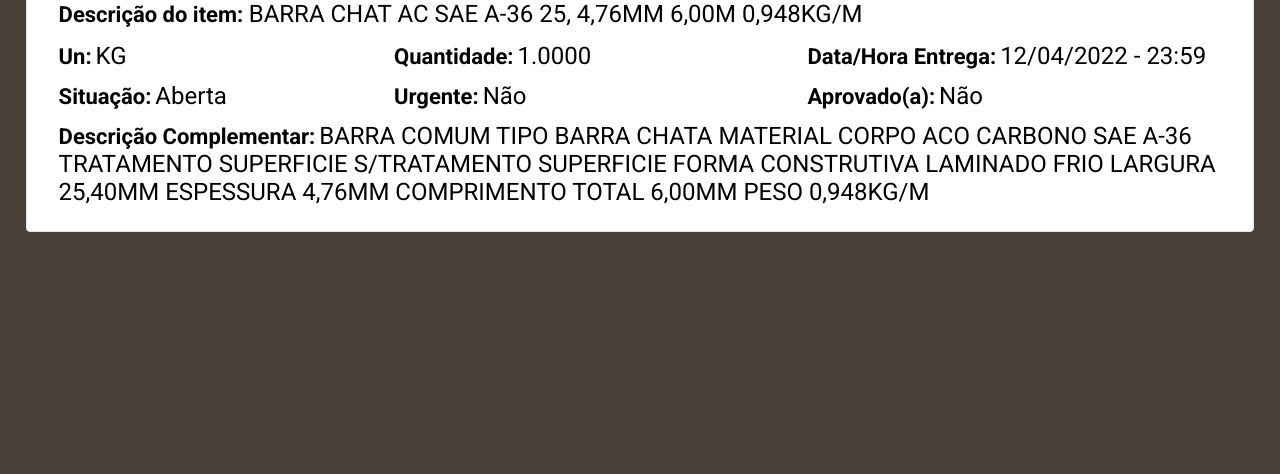
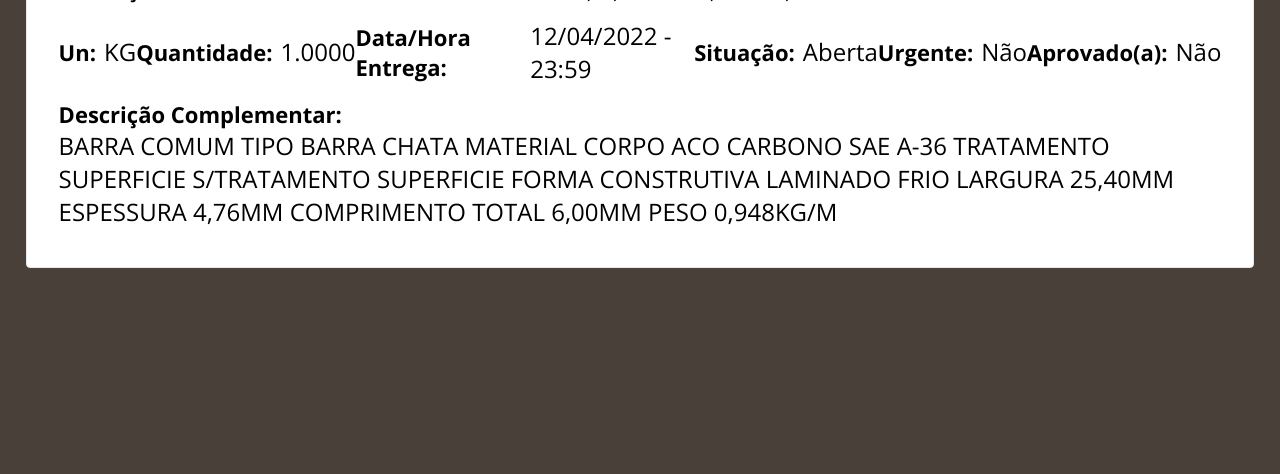
Before and after one commit to ACB-Applications/card-item-almox, a plain HTML site: page index.html in a window 1280 px wide. Shown: the part 326-800 px from the top of the page. Drawn offline with nearby package versions, Linux system fonts and the light colour scheme.

Commit message:
Launching update to code

```diff
--- a/index.html
+++ b/index.html
@@ -16,41 +16,46 @@
         <div class="req-id-title">
           <a href="">10 - 001932483</a>
         </div>
-        <div class="description-item">
-          <label style="font-weight: 700; font-size: 22px;">Descrição do item: </label>
-          <span style="font-weight: 400; font-size: 24px;">BARRA CHAT AC SAE A-36 25, 4,76MM 6,00M 0,948KG/M</span>
-        </div>
         <div class="content">
-          <div class="content-un">
-            <label style="font-weight: 700; font-size: 22px;">Un:</label>
-            <span style="font-weight: 400; font-size: 24px;">KG</span>
-          </div>
-          <div class="content-quantidade">
-            <label style="font-weight: 700; font-size: 22px;">Quantidade:</label>
-            <span style="font-weight: 400; font-size: 24px;">1.0000</span>
-          </div>
-          <div class="content-data-hora">
-            <label style="font-weight: 700; font-size: 22px;">Data/Hora Entrega:</label>
-            <span style="font-weight: 400; font-size: 24px;">12/04/2022 - 23:59</span>
+          <div class="div-description-item">
+            <p class="p-description-item">Descrição do item:</p>
+            <p class="p-description-item-value">BARRA CHAT AC SAE A-36 25, 4,76MM 6,00M 0,948KG/M</p>
           </div>
         </div>
         <div class="content">
-          <div class="content-situacao">
-            <label style="font-weight: 700; font-size: 22px;">Situação:</label>
-            <span style="font-weight: 400; font-size: 24px;">Aberta</span>
+          <div class="div-un">
+            <p class="p-un">Un:</p>
+            <p class="p-un-value">KG</p>
           </div>
-          <div class="content-urgente">
-            <label style="font-weight: 700; font-size: 22px;">Urgente:</label>
-            <span style="font-weight: 400; font-size: 24px;">Não</span>
+          <div class="div-quantidade">
+            <p class="p-quantidade">Quantidade:</p>
+            <p class="p-quantidade-value">1.0000</p>
           </div>
-          <div class="content-aprovado">
-            <label style="font-weight: 700; font-size: 22px;">Aprovado(a):</label>
-            <span style="font-weight: 400; font-size: 24px;">Não</span>
+          <div class="div-data-hora">
+            <p class="p-data-hora">Data/Hora Entrega:</p>
+            <p class="p-data-hora-value">12/04/2022 - 23:59</p>
+          </div>
+          <div class="div-situacao">
+            <p class="p-situacao">Situação:</p>
+            <p class="p-situacao-value">Aberta</p>
+          </div>
+          <div class="div-urgente">
+            <p class="p-urgente">Urgente:</p>
+            <p class="p-urgente-value">Não</p>
+          </div>
+          <div class="div-aprovado">
+            <p class="p-aprovado">Aprovado(a):</p>
+            <p class="p-aprovado-value">Não</p>
           </div>
         </div>
-        <div class="content-descricao-complementar">
-          <label style="font-weight: 700; font-size: 22px;">Descrição Complementar:</label>
-          <span style="font-weight: 400; font-size: 24px;">BARRA COMUM TIPO BARRA CHATA MATERIAL CORPO ACO CARBONO SAE A-36 TRATAMENTO SUPERFICIE S/TRATAMENTO SUPERFICIE FORMA CONSTRUTIVA LAMINADO FRIO LARGURA 25,40MM ESPESSURA 4,76MM COMPRIMENTO TOTAL 6,00MM PESO 0,948KG/M</span>
+        <div class="content">
+          <div class="div-descricao-complementar">
+            <p class="p-descricao-complementar">Descrição Complementar:</p>
+            <p class="p-descricao-complementar-value">BARRA COMUM TIPO BARRA CHATA MATERIAL CORPO ACO CARBONO SAE
+              A-36 TRATAMENTO SUPERFICIE S/TRATAMENTO SUPERFICIE FORMA CONSTRUTIVA LAMINADO FRIO LARGURA 25,40MM
+              ESPESSURA
+              4,76MM COMPRIMENTO TOTAL 6,00MM PESO 0,948KG/M</p>
+          </div>
         </div>
       </div>
     </div>
--- a/style.css
+++ b/style.css
@@ -1,4 +1,4 @@
-@import url('https://fonts.googleapis.com/css2?family=Roboto:wght@100;300;400;500;700;900&display=swap');
+@import url("https://fonts.googleapis.com/css2?family=Open+Sans:wght@300;400;500;600;700;800&display=swap");
 
 * {
   margin: 0;
@@ -7,7 +7,7 @@
 }
 
 body {
-  background: #4A403A;
+  background: #4a403a;
 }
 
 .container {
@@ -24,7 +24,7 @@ body {
   width: 96%;
   margin: 0;
   padding: 0;
-  background: #FFFFFF;
+  background: #ffffff;
   border: 1px solid #e6e7e8;
   border-radius: 4px;
 }
@@ -32,7 +32,14 @@ body {
 .card-body {
   position: relative;
   padding: 25px 32px 25px 32px;
-  font-family: "Roboto", sans-serif;
+  font-family: "Open Sans", sans-serif;
+}
+
+.content {
+  display: flex;
+  position: relative;
+  margin-bottom: 14px;
+  justify-content: space-between;
 }
 
 .req-id-title {
@@ -48,47 +55,128 @@ body {
 }
 
 .req-id-title a:hover {
-  color: #42C2FF;
+  color: #42c2ff;
 }
 
-.description-item {
-  position: relative;
-  margin-bottom: 14px;
+.div-description-item {
+  display: flex;
+  align-items: center;
 }
 
-.content {
-  display: flex;
-  position: relative;
-  margin-bottom: 14px;
-  justify-content: space-between;
+.p-description-item {
+  font-weight: 700;
+  font-size: 22px;
+  padding-right: 8px;
 }
 
-.content-un {
-  width: 186px;
-  height: 26px;
+.p-description-item-value {
+  font-weight: 400;
+  font-size: 24px;
 }
 
-.content-quantidade {
-  width: 264px;
-  height: 26px;
+.div-un {
+  display: flex;
+  align-items: center;
 }
 
-.content-data-hora {
-  width: 414px;
-  height: 26px;
+.p-un {
+  font-weight: 700;
+  font-size: 22px;
+  padding-right: 8px;
 }
 
-.content-situacao {
-  width: 186px;
-  height: 26px;
+.p-un-value {
+  font-weight: 400;
+  font-size: 24px;
 }
 
-.content-urgente {
-  width: 264px;
-  height: 26px;
+.div-quantidade {
+  display: flex;
+  align-items: center;
 }
 
-.content-aprovado {
-  width: 414px;
-  height: 26px;
+.p-quantidade {
+  font-weight: 700;
+  font-size: 22px;
+  padding-right: 8px;
 }
+
+.p-quantidade-value {
+  font-weight: 400;
+  font-size: 24px;
+}
+
+.div-data-hora {
+  display: flex;
+  align-items: center;
+}
+
+.p-data-hora {
+  font-weight: 700;
+  font-size: 22px;
+  padding-right: 8px;
+}
+
+.p-data-hora-value {
+  font-weight: 400;
+  font-size: 24px;
+}
+
+.div-situacao {
+  display: flex;
+  align-items: center;
+}
+
+.p-situacao {
+  font-weight: 700;
+  font-size: 22px;
+  padding-right: 8px;
+}
+
+.p-situacao-value {
+  font-weight: 400;
+  font-size: 24px;
+}
+
+.div-urgente {
+  display: flex;
+  align-items: center;
+}
+
+.p-urgente {
+  font-weight: 700;
+  font-size: 22px;
+  padding-right: 8px;
+}
+
+.p-urgente-value {
+  font-weight: 400;
+  font-size: 24px;
+}
+
+.div-aprovado {
+  display: flex;
+  align-items: center;
+}
+
+.p-aprovado {
+  font-weight: 700;
+  font-size: 22px;
+  padding-right: 8px;
+}
+
+.p-aprovado-value {
+  font-weight: 400;
+  font-size: 24px;
+}
+
+.p-descricao-complementar {
+  font-weight: 700;
+  font-size: 22px;
+  padding-right: 8px;
+}
+
+.p-descricao-complementar-value {
+  font-weight: 400;
+  font-size: 24px;
+}
```
